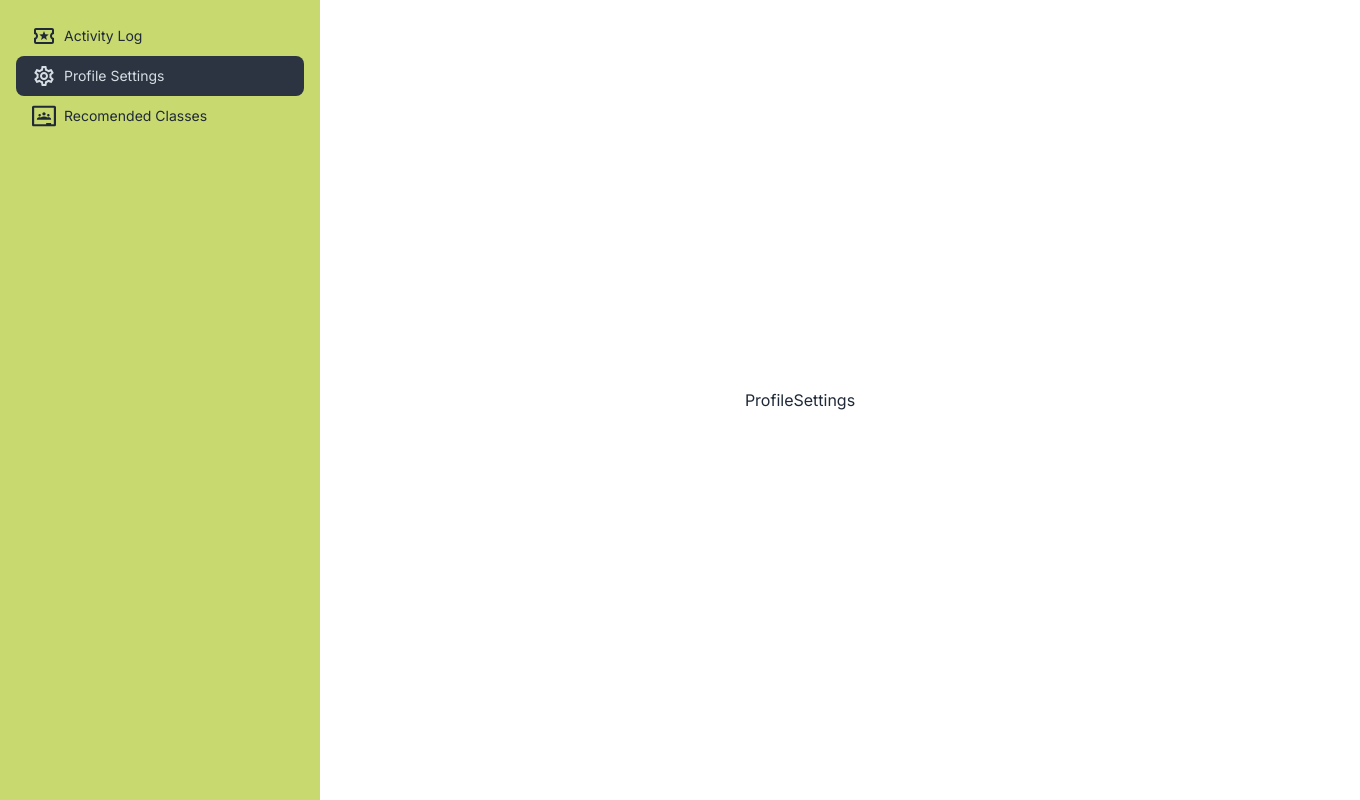
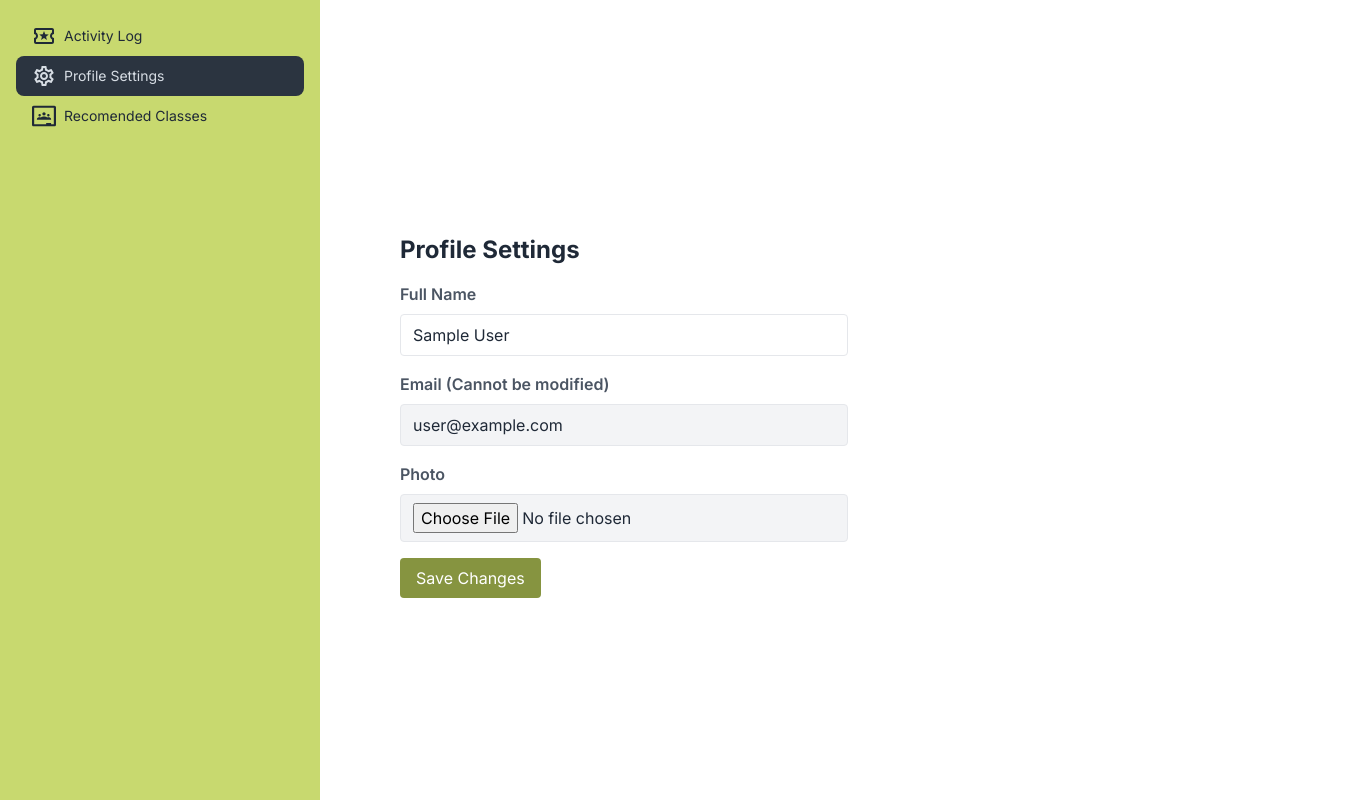
Before and after one commit to billalhossain2/fitnessHub-client, a React (Vite) app: page /dashboard/profile-settings in a window 1280 px wide. Shown: the whole page, 1360 px wide, since content can reach past the window. Built offline with nearby package versions, Linux system fonts and the light colour scheme; no server answers; sample sign-in values are in the browser's storage.

Commit message:
add profile settings page to update user profile picture and his or her name

```diff
--- a/src/layouts/Dashboard.jsx
+++ b/src/layouts/Dashboard.jsx
@@ -42,6 +42,11 @@ const Dashboard = () => {
       <li>
         <NavLink to="/dashboard/applied-trainers">
           <FaCashRegister className="text-2xl"></FaCashRegister>Applied Trainers
+        </NavLink>
+      </li>
+      <li>
+        <NavLink to="/dashboard/add-new-forum">
+          <FaCashRegister className="text-2xl"></FaCashRegister>Add New Forum
         </NavLink>
       </li>
       <li>
--- /dev/null
+++ b/src/pages/Dashboard/Admin/AddForum/AddForum.jsx
@@ -0,0 +1,180 @@
+import React, { useState } from "react";
+import useTitle from "../../../../hooks/useTitle";
+import useAxiosSecure from "../../../../hooks/useAxiosSecure";
+import { toast } from "react-toastify";
+import useRole from "../../../../hooks/useRole";
+
+const AddForum = () => {
+  useTitle("FitnessHub | Add New Forum");
+  const axiosSecure = useAxiosSecure();
+
+  const { isLoading, error, data: role } = useRole();
+
+  const [formValues, setFormValues] = useState({
+    title: "",
+    date: "",
+    likes:0,
+    likedBy:"",
+    author:"",
+    content: "",
+    postedBy:role
+  });
+
+  const handleChange = (e) => {
+    const { name, value } = e.target;
+    setFormValues((prevValues) => ({
+      ...prevValues,
+      [name]: value,
+    }));
+  };
+
+  const handleSubmit = (e) => {
+    e.preventDefault();
+    console.log("Form Values:", formValues);
+    // Add logic to submit formValues to your backend or perform other actions
+    const IMAGE_HOSTING_URL = import.meta.env.VITE_IMAGE_HOSTING_TOKEN;
+    const hostingUrl = `https://api.imgbb.com/1/upload?key=${IMAGE_HOSTING_URL}`
+    // Handle form submission logic here
+    const form = e.target;
+    const file = form.image.files[0];
+
+    console.log("Image file info======> ", file)
+
+    const formDataFile = new FormData();
+    formDataFile.append('image', file)
+
+    fetch(hostingUrl, {
+      method:"POST",
+      body:formDataFile
+    })
+    .then(res => res.json())
+    .then(imgResponse => {
+      if(imgResponse.success && imgResponse.status===200){
+        const imgFile = imgResponse.data;
+        const photoUrl = imgFile.display_url;
+        const newForum = {...formValues, image:photoUrl}
+        console.log("new forum data========> ", newForum)
+
+        axiosSecure.post('/forums', newForum)
+        .then(res =>{
+          toast.success('Added a new class successfully', {autoClose:2000})
+        })
+      }
+    })
+    .catch(error => console.log("File uploading error========> ", error))
+  };
+
+  return (
+    <div className="max-w-[600px]  my-10">
+      <h3 className='lg:text-4xl md:text-3xl text-2xl font-bold text-center my-10 text-gray-500'>Add A New Class</h3>
+      <form onSubmit={handleSubmit} className="space-y-4">
+        <div className="grid md:grid-cols-2 grid-cols-1 gap-5">
+        <div>
+          <label
+            htmlFor="title"
+            className="block text-sm font-medium text-gray-600"
+          >
+            Title
+          </label>
+          <input
+            type="text"
+            id="title"
+            name="title"
+            value={formValues.title}
+            onChange={handleChange}
+            className="mt-1 p-2 border border-gray-300 rounded-md w-full"
+            placeholder="Your blog title"
+            required
+          />
+        </div>
+
+        <div>
+          <label
+            htmlFor="blogImage"
+            className="block text-sm font-medium text-gray-600"
+          >
+            Blog Image
+          </label>
+          <input
+            type="file"
+            id="blogImage"
+            name="image"
+            className="mt-1 p-2 border border-gray-300 rounded-md w-full"
+            placeholder="Your image"
+            required
+          />
+        </div>
+
+        <div>
+          <label
+            htmlFor="author"
+            className="block text-sm font-medium text-gray-600"
+          >
+            Author
+          </label>
+          <input
+            type="text"
+            id="author"
+            name="author"
+            value={formValues.author}
+            onChange={handleChange}
+            className="mt-1 p-2 border border-gray-300 rounded-md w-full"
+            placeholder="Author name"
+            required
+          />
+        </div>
+
+        {/* Add similar code for other form fields */}
+
+        <div>
+          <label
+            htmlFor="date"
+            className="block text-sm font-medium text-gray-600"
+          >
+           Date
+          </label>
+          <input
+            type="date"
+            id="date"
+            name="date"
+            value={formValues.date}
+            onChange={handleChange}
+            className="mt-1 p-2 border border-gray-300 rounded-md w-full"
+            required
+          />
+        </div>
+
+        <div className="md:col-span-2">
+          <label
+            htmlFor="description"
+            className="block text-sm font-medium text-gray-600"
+          >
+            Content
+          </label>
+          <textarea
+            className="mt-1 p-2 border border-gray-300 rounded-md w-full"
+            placeholder="Write your blog content"
+            id="content"
+            cols="30"
+            rows="10"
+            name="content"
+            value={formValues.content}
+            onChange={handleChange}
+            required
+          ></textarea>
+        </div>
+        </div>
+        <div className="">
+          <button
+            type="submit"
+            className="bg-[#8ea12f] text-white px-4 py-2 rounded-md hover:bg-[#5f692a] focus:outline-none focus:ring focus:border-blue-300 w-full"
+          >
+            Submit
+          </button>
+        </div>
+      </form>
+    </div>
+  );
+};
+
+export default AddForum;
--- a/src/pages/Dashboard/Members/ProfileSettings/ProfileSettings.jsx
+++ b/src/pages/Dashboard/Members/ProfileSettings/ProfileSettings.jsx
@@ -1,11 +1,109 @@
-import React from 'react'
+import React, { useState } from 'react'
 import useTitle from '../../../../hooks/useTitle'
+import useAuth from '../../../../hooks/useAuth'
+import { toast } from 'react-toastify'
 
 const ProfileSettings = () => {
   useTitle("FitnessHub | Profile Settings")
+  const {user, updateUserProfile} = useAuth() || {};
+  const {email, displayName} = user || {};
+  const initialUserData = {email, fullName:displayName}
+  console.log("logged in user======> ", user)
+  // State to manage form data
+  const [userData, setUserData] = useState(initialUserData);
+
+  // Function to handle form input changes
+  const handleChange = (e) => {
+    const { name, value } = e.target;
+    setUserData({ ...userData, [name]: value });
+  };
+
+  // Function to handle form submission
+  const handleSubmit = (e) => {
+    e.preventDefault();
+    // TODO: Add logic to update user data in the backend
+    console.log('User data updated:', userData);
+    const IMAGE_HOSTING_URL = import.meta.env.VITE_IMAGE_HOSTING_TOKEN;
+    const hostingUrl = `https://api.imgbb.com/1/upload?key=${IMAGE_HOSTING_URL}`
+    // Handle form submission logic here
+    const form = e.target;
+    const file = form.image.files[0];
+
+    const formDataFile = new FormData();
+    formDataFile.append('image', file)
+
+    fetch(hostingUrl, {
+      method:"POST",
+      body:formDataFile
+    })
+    .then(res => res.json())
+    .then(imgResponse => {
+      if(imgResponse.success && imgResponse.status===200){
+        const imgFile = imgResponse.data;
+        const photoUrl = imgFile.display_url;
+        updateUserProfile(userData.fullName, photoUrl)
+        .then(()=>{
+          toast.success("Updated profile successfully", {autoClose:2000})
+        })
+      }
+    })
+    .catch(error => console.log("File uploading error========> ", error))
+
+
+  };
+
   return (
-    <div>ProfileSettings</div>
-  )
+    <div className="container mx-auto mt-8 md:ml-20 ml-5">
+      <h1 className="text-2xl font-bold mb-4">Profile Settings</h1>
+      <form onSubmit={handleSubmit} className="max-w-md">
+
+        <div className="mb-4">
+          <label htmlFor="fullName" className="block text-gray-600 font-semibold mb-2">
+            Full Name
+          </label>
+          <input
+            type="text"
+            id="fullName"
+            name="fullName"
+            value={userData.fullName}
+            onChange={handleChange}
+            className="w-full border rounded px-3 py-2"
+            required
+          />
+        </div>
+
+        <div className="mb-4">
+          <label htmlFor="email" className="block text-gray-600 font-semibold mb-2">
+            Email (Cannot be modified)
+          </label>
+          <input
+            type="email"
+            id="email"
+            name="email"
+            value={userData.email}
+            className="w-full border rounded px-3 py-2 bg-gray-100"
+            readOnly
+          />
+        </div>
+
+        <div className="mb-4">
+          <label htmlFor="bio" className="block text-gray-600 font-semibold mb-2">
+            Photo
+          </label>
+          <input
+            type="file"
+            id="image"
+            name="image"
+            className="w-full border rounded px-3 py-2 bg-gray-100"
+          />
+        </div>
+
+        <button type="submit" className="bg-[#869440] hover:bg-[#41471e] duration-300 text-white py-2 px-4 rounded">
+          Save Changes
+        </button>
+      </form>
+    </div>
+  );
 }
 
 export default ProfileSettings
--- a/src/pages/Forums/ForumItem.jsx
+++ b/src/pages/Forums/ForumItem.jsx
@@ -22,6 +22,7 @@ const ForumItem = ({forum}) => {
     <span className='text-[#FF4D31] font-bold cursor-pointer hover:underline'>Read More..</span>
     <div className='flex gap-5'>
     <button onClick={handleLike} className='flex items-center gap-1 hover:text-[#FF4D31]'><AiOutlineLike className='text-2xl'/><span>Like</span></button>
+    {/* TODO: Refetch to show change instantly */}
     <p>Liked: {likes || 0}</p>
     </div>
     </div>
--- a/src/pages/Shared/NavBar/NavBar.jsx
+++ b/src/pages/Shared/NavBar/NavBar.jsx
@@ -69,10 +69,11 @@ const NavBar = () => {
 
 
 
-<div className="dropdown dropdown-end">
+<div className="dropdown dropdown-end relative">
       <div tabIndex={0} role="button" className="btn btn-ghost btn-circle avatar">
         <div className="w-10 rounded-full">
           <img alt="Tailwind CSS Navbar component" src={user?.photoURL} />
+          <p className="absolute mt-2 w-[150px] right-[-50px]">{user?.displayName}</p>
         </div>
       </div>
       <ul className="mt-3 z-[1] p-2 shadow menu menu-sm dropdown-content bg-base-100 rounded-box w-52 flex flex-col gap-3">
```
